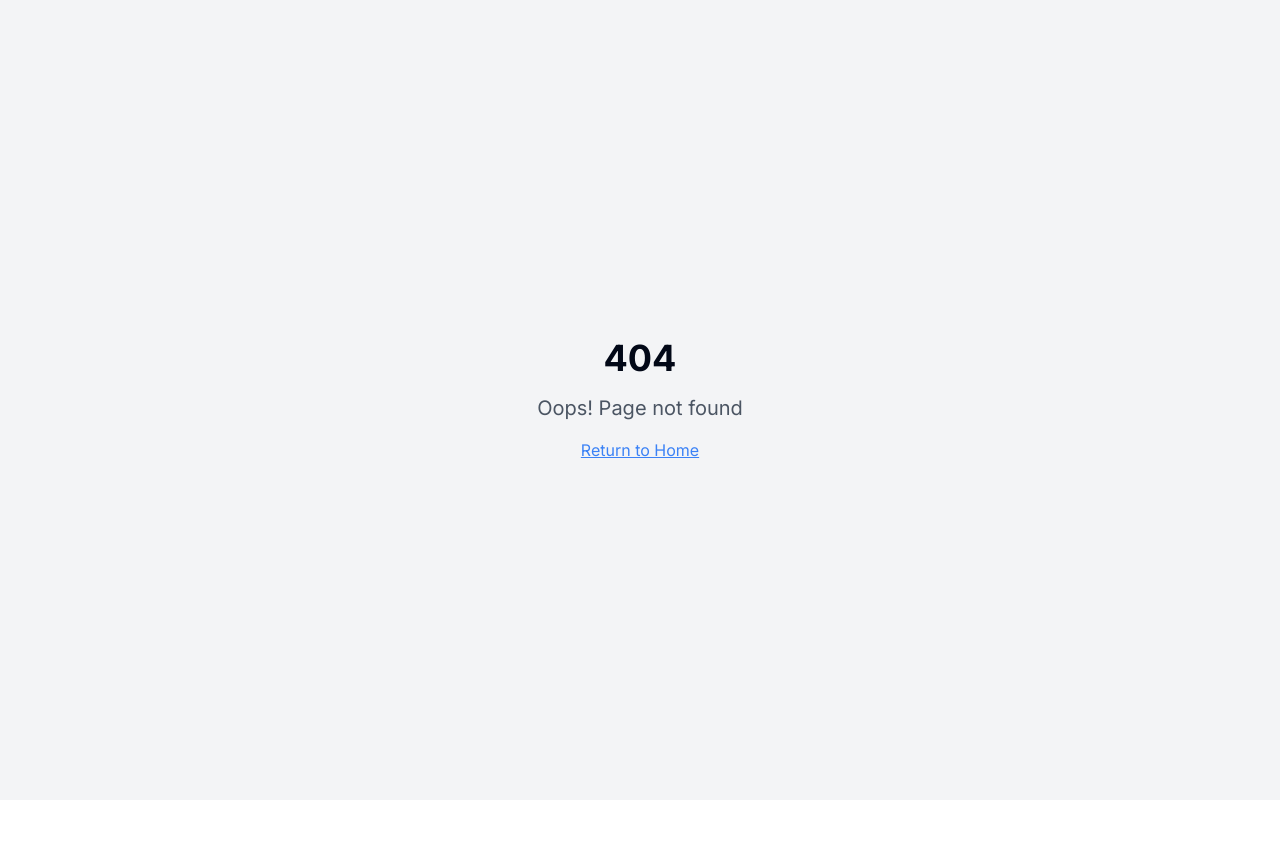
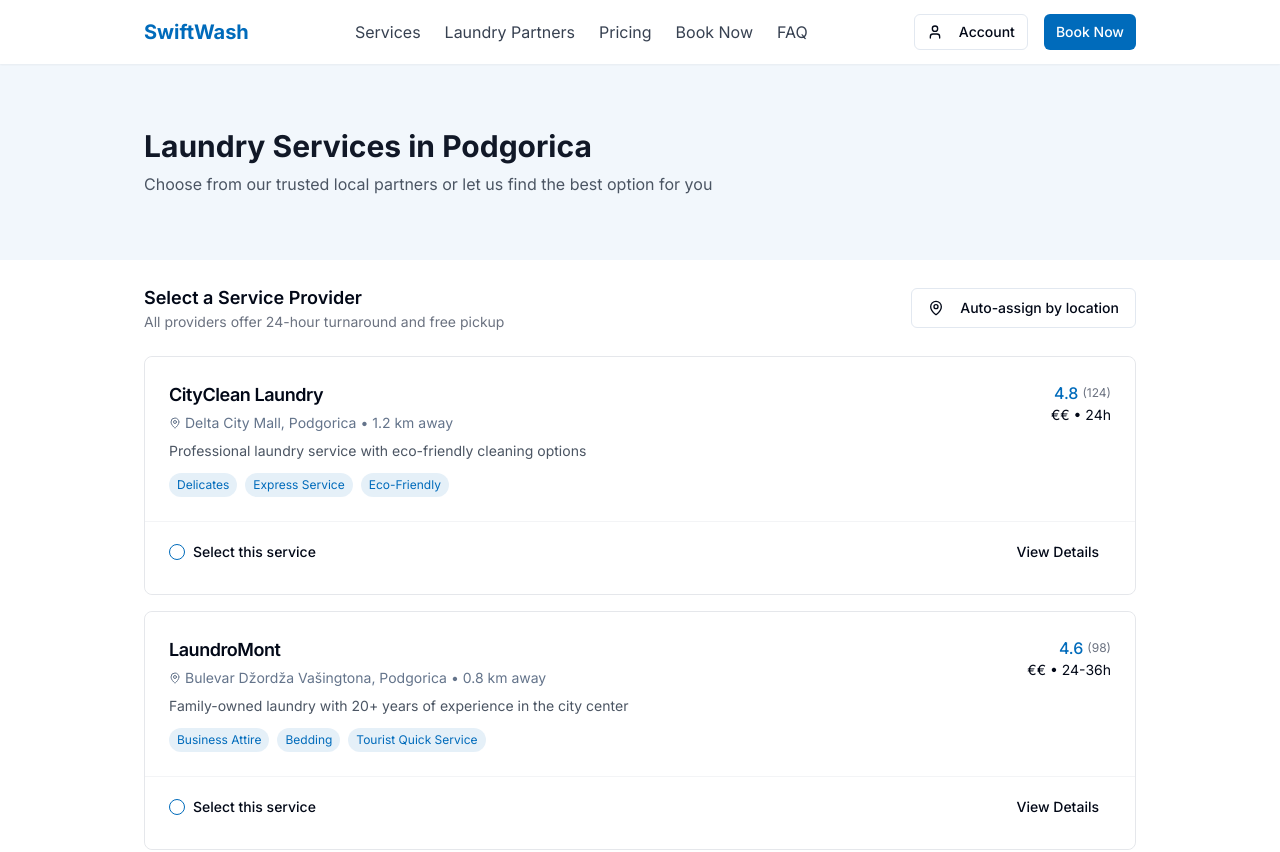
Before and after one commit to magmash/wash-drop-now, a React (Vite) app: page /laundry-services in a window 1280 px wide. Before the commit this address had no page. Shown: the top 852 px of the page. Before the commit the page ends 800 px from the top, so only its background shows below. Built offline with nearby package versions, Linux system fonts and the light colour scheme.

Commit message:
Add laundry service list and auto-assign feature
Implement a laundry service list with options for manual and auto-assignment based on location.

```diff
--- a/src/App.tsx
+++ b/src/App.tsx
@@ -8,6 +8,7 @@ import { BrowserRouter, Routes, Route } from "react-router-dom";
 // Import pages
 import Index from "./pages/Index";
 import Services from "./pages/Services";
+import LaundryServiceList from "./pages/LaundryServiceList";
 import Pricing from "./pages/Pricing";
 import Booking from "./pages/Booking";
 import FAQ from "./pages/FAQ";
@@ -26,6 +27,7 @@ const App = () => (
         <Routes>
           <Route path="/" element={<Index />} />
           <Route path="/services" element={<Services />} />
+          <Route path="/laundry-services" element={<LaundryServiceList />} />
           <Route path="/pricing" element={<Pricing />} />
           <Route path="/booking" element={<Booking />} />
           <Route path="/faq" element={<FAQ />} />
--- a/src/components/home/CTASection.tsx
+++ b/src/components/home/CTASection.tsx
@@ -20,9 +20,9 @@ const CTASection = () => {
                 Book Your First Pickup
               </Button>
             </Link>
-            <Link to="/services">
+            <Link to="/laundry-services">
               <Button variant="outline" className="w-full sm:w-auto text-base">
-                Explore Services
+                Find Laundry Services
               </Button>
             </Link>
           </div>
--- a/src/components/layout/Header.tsx
+++ b/src/components/layout/Header.tsx
@@ -20,6 +20,9 @@ const Header = () => {
         <nav className="hidden md:flex items-center space-x-6">
           <Link to="/services" className="text-gray-700 hover:text-primary transition-colors">
             Services
+          </Link>
+          <Link to="/laundry-services" className="text-gray-700 hover:text-primary transition-colors">
+            Laundry Partners
           </Link>
           <Link to="/pricing" className="text-gray-700 hover:text-primary transition-colors">
             Pricing
--- /dev/null
+++ b/src/pages/LaundryServiceList.tsx
@@ -0,0 +1,187 @@
+
+import React, { useState } from 'react';
+import { Link } from 'react-router-dom';
+import PageLayout from '@/components/layout/PageLayout';
+import { Button } from '@/components/ui/button';
+import { Card, CardContent, CardDescription, CardFooter, CardHeader, CardTitle } from '@/components/ui/card';
+import { RadioGroup, RadioGroupItem } from '@/components/ui/radio-group';
+import { Label } from '@/components/ui/label';
+import { MapPin } from 'lucide-react';
+import { useToast } from '@/hooks/use-toast';
+
+const laundryServices = [
+  {
+    id: 1,
+    name: "CityClean Laundry",
+    location: "Delta City Mall, Podgorica",
+    rating: 4.8,
+    reviewCount: 124,
+    priceRange: "€€",
+    timeEstimate: "24h",
+    description: "Professional laundry service with eco-friendly cleaning options",
+    specialties: ["Delicates", "Express Service", "Eco-Friendly"],
+    distance: "1.2 km"
+  },
+  {
+    id: 2,
+    name: "LaundroMont",
+    location: "Bulevar Džordža Vašingtona, Podgorica",
+    rating: 4.6,
+    reviewCount: 98,
+    priceRange: "€€",
+    timeEstimate: "24-36h",
+    description: "Family-owned laundry with 20+ years of experience in the city center",
+    specialties: ["Business Attire", "Bedding", "Tourist Quick Service"],
+    distance: "0.8 km"
+  },
+  {
+    id: 3,
+    name: "FastWash Podgorica",
+    location: "Mall of Montenegro, Podgorica",
+    rating: 4.9,
+    reviewCount: 156,
+    priceRange: "€€€",
+    timeEstimate: "12-24h",
+    description: "Premium express service with hotel and apartment delivery",
+    specialties: ["Express Service", "Hotel Delivery", "Airbnb Host Package"],
+    distance: "1.5 km"
+  },
+  {
+    id: 4,
+    name: "EcoLaundry Montenegro",
+    location: "Stara Varoš, Podgorica",
+    rating: 4.5,
+    reviewCount: 87,
+    priceRange: "€€",
+    timeEstimate: "24h",
+    description: "Environmentally-friendly laundry using natural detergents",
+    specialties: ["Organic Detergents", "Allergy-Friendly", "Stain Removal"],
+    distance: "2.1 km"
+  }
+];
+
+const LaundryServiceList = () => {
+  const [selectedService, setSelectedService] = useState<number | null>(null);
+  const [isAutoAssigning, setIsAutoAssigning] = useState<boolean>(false);
+  const { toast } = useToast();
+
+  const handleAutoAssign = () => {
+    setIsAutoAssigning(true);
+
+    // Simulate finding the closest service based on location
+    setTimeout(() => {
+      // Pick the service with shortest distance
+      const closestService = [...laundryServices].sort((a, b) =>
+        parseFloat(a.distance) - parseFloat(b.distance)
+      )[0];
+
+      setSelectedService(closestService.id);
+      setIsAutoAssigning(false);
+
+      toast({
+        title: "Service Auto-Assigned",
+        description: `${closestService.name} has been selected based on your location.`,
+      });
+    }, 1500);
+  };
+
+  return (
+    <PageLayout>
+      <div className="bg-primary bg-opacity-5 py-8">
+        <div className="page-container">
+          <h1 className="text-2xl md:text-3xl font-bold text-gray-900 mb-2">
+            Laundry Services in Podgorica
+          </h1>
+          <p className="text-gray-600">
+            Choose from our trusted local partners or let us find the best option for you
+          </p>
+        </div>
+      </div>
+
+      <div className="page-container py-6">
+        <div className="flex flex-col md:flex-row md:items-center justify-between mb-6">
+          <div className="mb-4 md:mb-0">
+            <h2 className="text-lg font-semibold">Select a Service Provider</h2>
+            <p className="text-sm text-gray-500">All providers offer 24-hour turnaround and free pickup</p>
+          </div>
+
+          <Button
+            onClick={handleAutoAssign}
+            variant="outline"
+            disabled={isAutoAssigning}
+            className="w-full md:w-auto"
+          >
+            <MapPin className="h-4 w-4 mr-2" />
+            {isAutoAssigning ? "Finding nearest..." : "Auto-assign by location"}
+          </Button>
+        </div>
+
+        <RadioGroup value={selectedService?.toString()} onValueChange={value => setSelectedService(parseInt(value))}>
+          <div className="grid grid-cols-1 gap-4">
+            {laundryServices.map((service) => (
+              <div key={service.id} className={`border rounded-lg overflow-hidden transition-all duration-200 ${selectedService === service.id ? 'border-primary ring-1 ring-primary' : 'border-gray-200'}`}>
+                <Card className="border-0 shadow-none">
+                  <CardHeader className="pb-2">
+                    <div className="flex justify-between items-start">
+                      <div>
+                        <CardTitle className="text-lg">{service.name}</CardTitle>
+                        <CardDescription className="flex items-center mt-1">
+                          <MapPin className="h-3 w-3 mr-1" />
+                          {service.location} • {service.distance} away
+                        </CardDescription>
+                      </div>
+                      <div className="flex flex-col items-end">
+                        <div className="flex items-center">
+                          <span className="text-primary font-medium mr-1">{service.rating}</span>
+                          <span className="text-xs text-gray-500">({service.reviewCount})</span>
+                        </div>
+                        <span className="text-sm">{service.priceRange} • {service.timeEstimate}</span>
+                      </div>
+                    </div>
+                  </CardHeader>
+
+                  <CardContent>
+                    <p className="text-gray-600 text-sm mb-3">{service.description}</p>
+                    <div className="flex flex-wrap gap-2">
+                      {service.specialties.map((specialty, index) => (
+                        <span key={index} className="bg-primary bg-opacity-10 text-primary text-xs px-2 py-1 rounded-full">
+                          {specialty}
+                        </span>
+                      ))}
+                    </div>
+                  </CardContent>
+
+                  <CardFooter className="border-t border-gray-100 pt-3 flex justify-between items-center">
+                    <div className="flex items-center">
+                      <RadioGroupItem value={service.id.toString()} id={`service-${service.id}`} />
+                      <Label htmlFor={`service-${service.id}`} className="ml-2">Select this service</Label>
+                    </div>
+                    <Link to={`/services/${service.id}`}>
+                      <Button variant="ghost" size="sm">View Details</Button>
+                    </Link>
+                  </CardFooter>
+                </Card>
+              </div>
+            ))}
+          </div>
+        </RadioGroup>
+
+        <div className="mt-8 flex justify-center">
+          {selectedService ? (
+            <Link to={`/booking?serviceId=${selectedService}`}>
+              <Button className="w-full md:w-auto">
+                Continue with Selected Service
+              </Button>
+            </Link>
+          ) : (
+            <Button disabled className="w-full md:w-auto">
+              Select a Service to Continue
+            </Button>
+          )}
+        </div>
+      </div>
+    </PageLayout>
+  );
+};
+
+export default LaundryServiceList;
```
